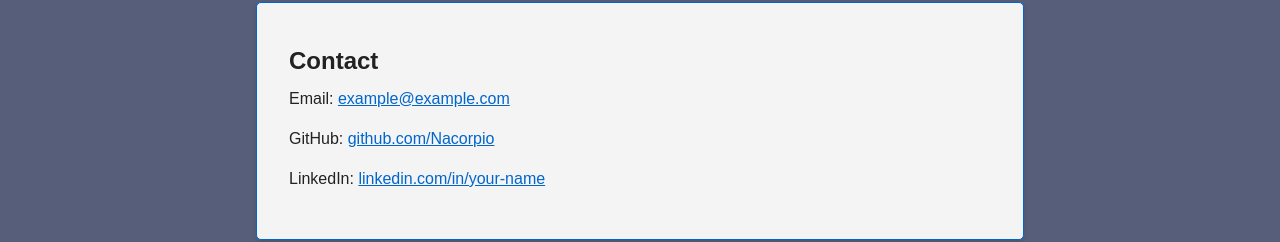
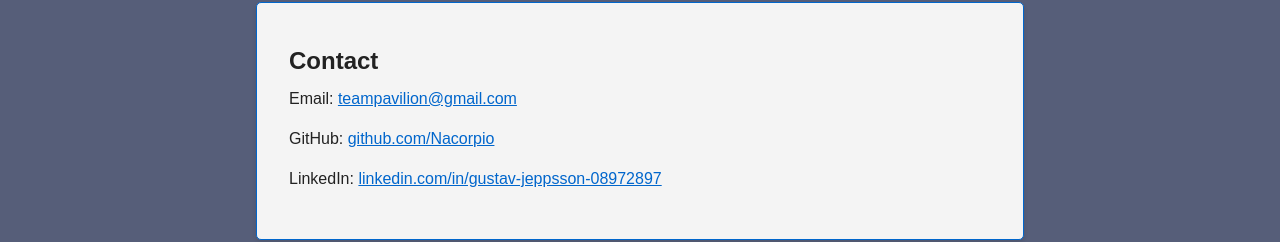
Before and after one commit to Nacorpio/cv-website, a plain HTML site: page index.html in a window 1280 px wide. Shown: the part 2108-2350 px from the top of the page. Drawn offline with Linux system fonts and the light colour scheme.

Commit message:
Add real email and LinkedIn to contact section.

```diff
--- a/index.html
+++ b/index.html
@@ -139,9 +139,9 @@
     <section class="block" id="contact">
       <h2>Contact</h2>
       <!-- OPTIONAL: Download CV button -> <a href="files/cv.pdf" download>Download CV</a> -->
-      <p>Email: <a href="mailto:example@example.com">example@example.com</a></p>
+      <p>Email: <a href="mailto:teampavilion@gmail.com">teampavilion@gmail.com</a></p>
       <p>GitHub: <a href="https://github.com/Nacorpio" target="_blank" rel="noopener noreferrer">github.com/Nacorpio</a></p>
-      <p>LinkedIn: <a href="https://www.linkedin.com/in/your-name" target="_blank" rel="noopener noreferrer">linkedin.com/in/your-name</a></p>
+      <p>LinkedIn: <a href="https://www.linkedin.com/in/gustav-jeppsson-08972897/" target="_blank" rel="noopener noreferrer">linkedin.com/in/gustav-jeppsson-08972897</a></p>
     </section>
 
   </main>
```
